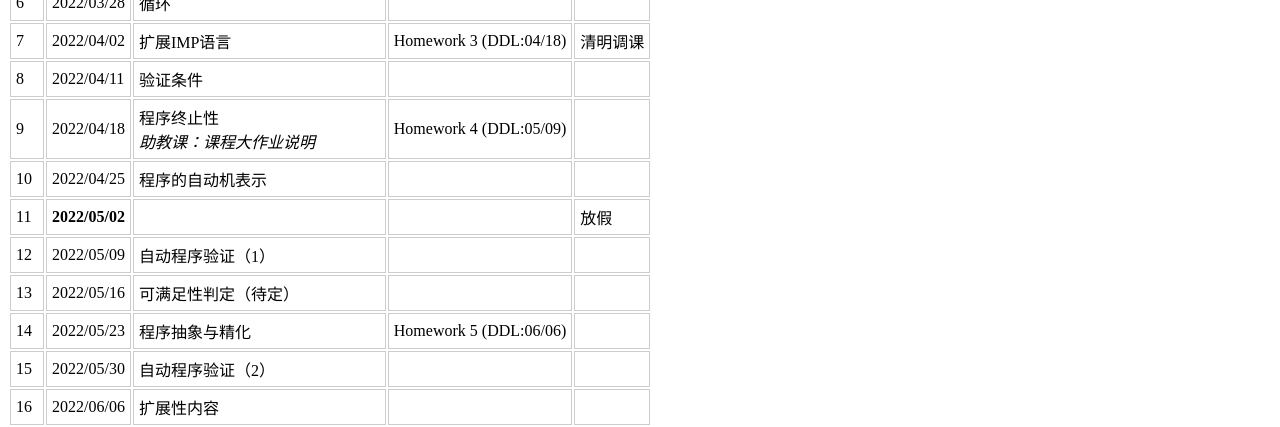
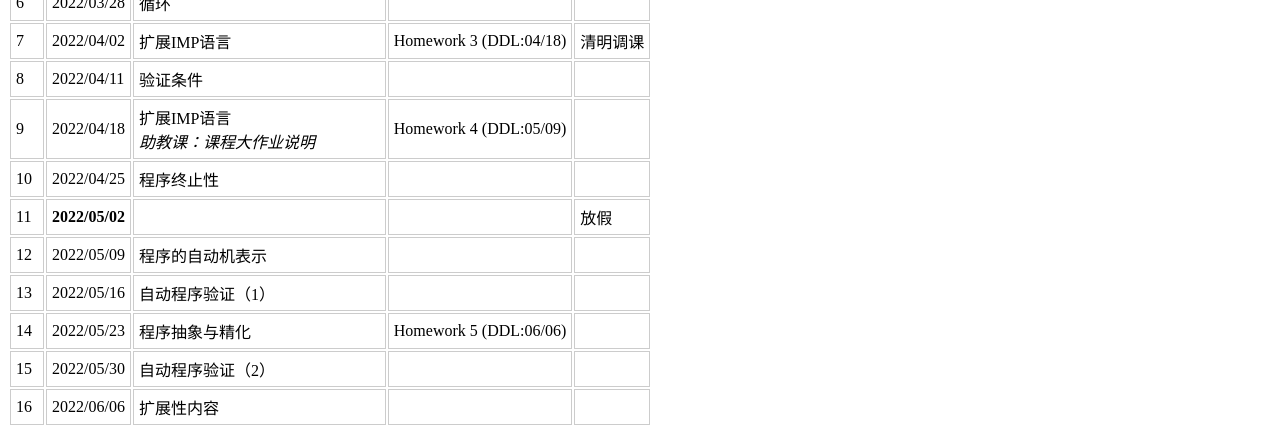
Before and after one commit to feihe/feihe.github.io, a Jekyll site: the page built from teaching/ProgramVerification/s22/index.md, in a window 1280 px wide. Shown: the part 726-1153 px from the top of the page. Built offline with Jekyll 4.4.1, drawn with Linux system fonts in a browser that asks for light colours; nearby versions of some CDN libraries.

Commit message:
adjust teaching schedule

```diff
--- a/teaching/ProgramVerification/s22/index.md
+++ b/teaching/ProgramVerification/s22/index.md
@@ -38,11 +38,11 @@ permalink: /ProgramVerification/s22
 | 6    | 2022/03/28 | 循环 |  |  |
 | 7    | 2022/04/02 | 扩展IMP语言 | Homework 3 (DDL:04/18) |  清明调课|
 | 8    | 2022/04/11 | 验证条件         |        |               |
-| 9    | 2022/04/18 | 程序终止性<br/>*助教课：课程大作业说明* | Homework 4 (DDL:05/09) |  |
-| 10   | 2022/04/25 | 程序的自动机表示   |  |  |
+| 9    | 2022/04/18 | 扩展IMP语言<br/>*助教课：课程大作业说明* | Homework 4 (DDL:05/09) |  |
+| 10   | 2022/04/25 | 程序终止性|  |  |
 | 11   | <b>2022/05/02</b> |  |  | 放假 |
-| 12   | 2022/05/09 | 自动程序验证（1） |    |       |
-| 13   | 2022/05/16 | 可满足性判定（待定） |       |        |
+| 12   | 2022/05/09 | 程序的自动机表示  |    |       |
+| 13   | 2022/05/16 | 自动程序验证（1） |       |        |
 | 14   | 2022/05/23 | 程序抽象与精化    | Homework 5 (DDL:06/06) |      |
-| 15   | 2022/05/30 | 自动程序验证（2）  |   |               |
-| 16   | 2022/06/06 | 扩展性内容 |         |               |
+| 15   | 2022/05/30 | 自动程序验证（2） |   |               |
+| 16   | 2022/06/06 | 扩展性内容 |      |               |
```
